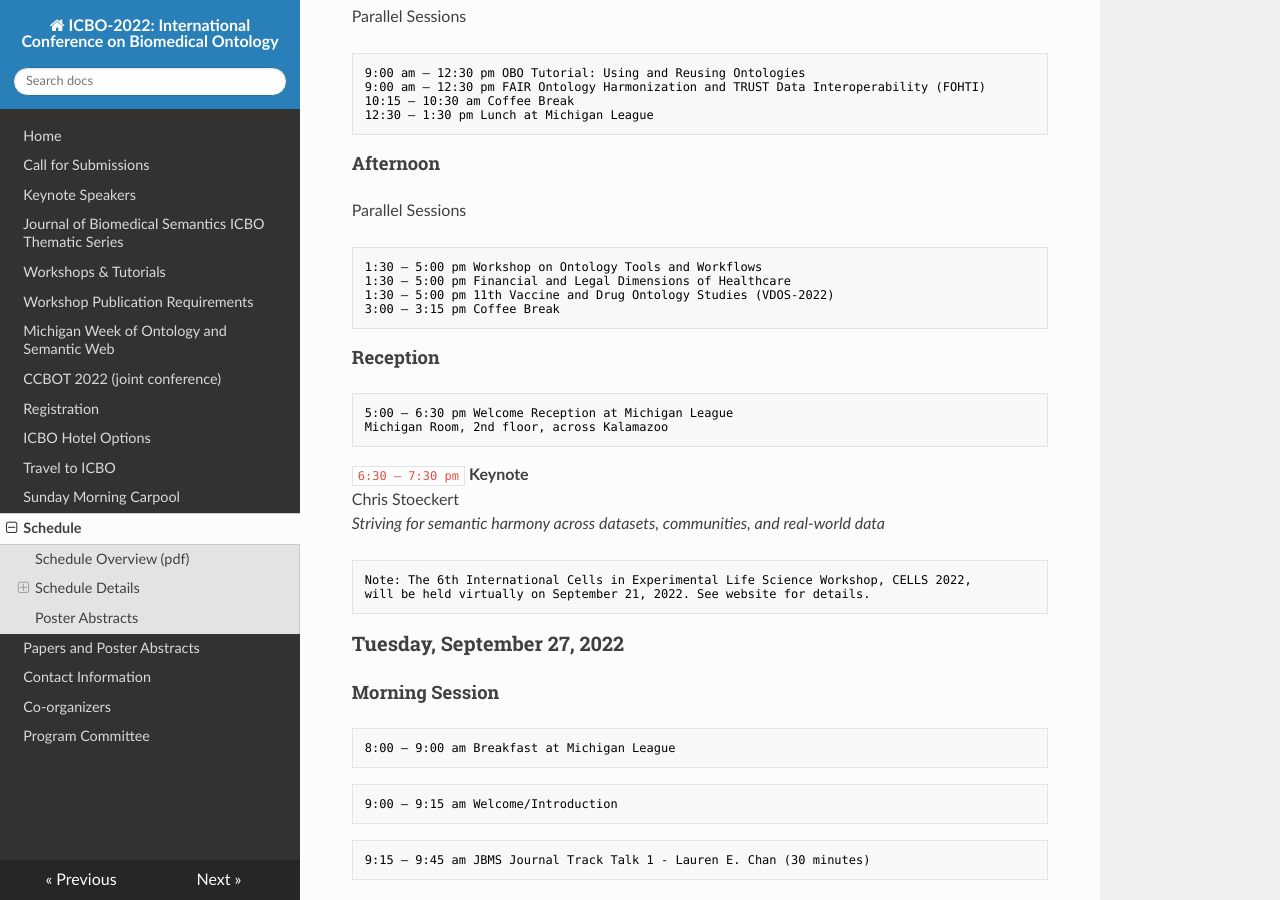
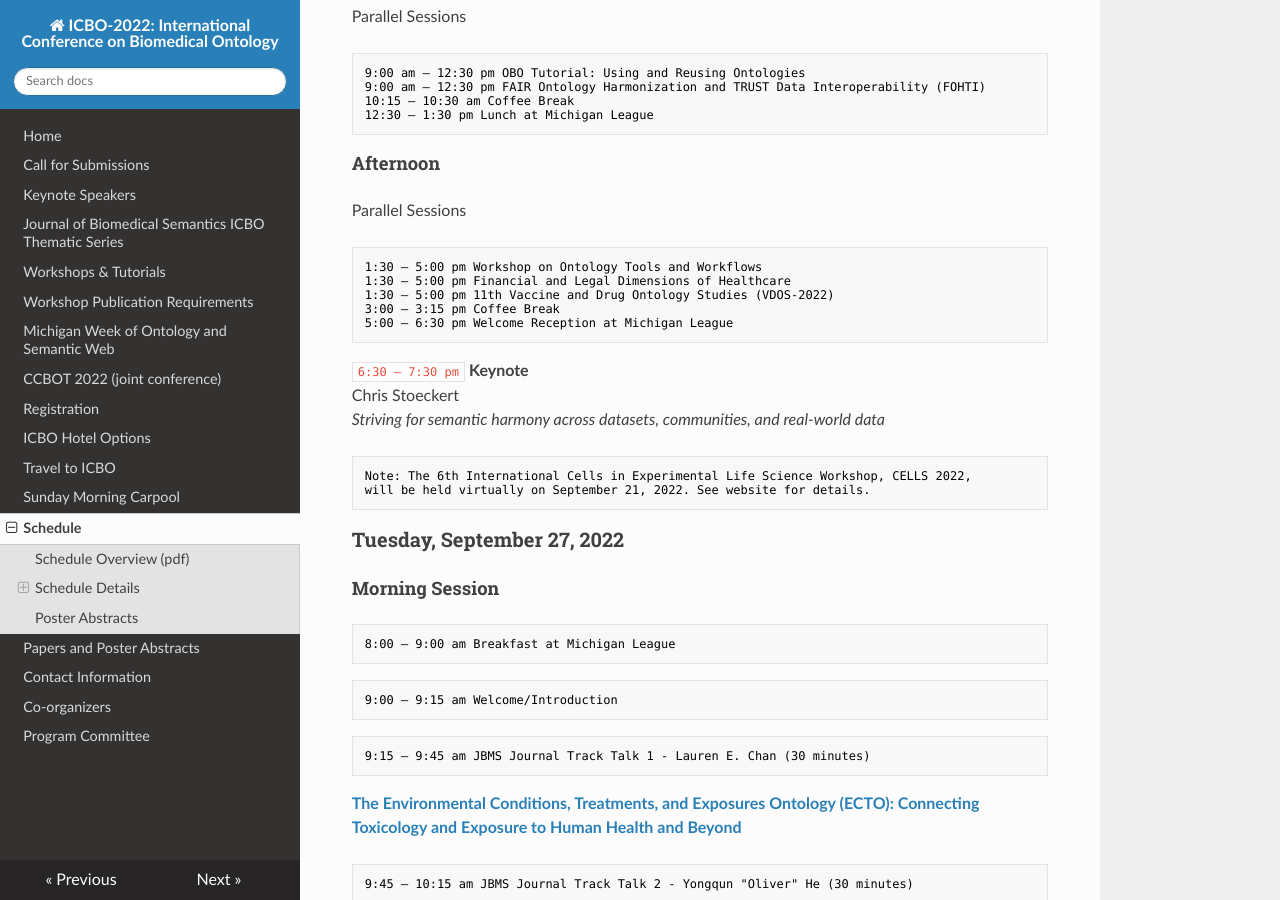
Before and after one commit to johnbeve/BFO-Organization, an MkDocs documentation site: the page built from docs/icbo-schedule.md, in a window 1280 px wide and 900 px high, scrolled down 1444 px. Built offline with MkDocs 1.6.1, drawn with Linux system fonts in a browser that asks for light colours; nearby versions of some CDN libraries.

Commit message:
Revert "update schedule"
This reverts commit 5a9ca2f2e92f461651ff7ea0331d84052af9bb07.

````diff
--- a/docs/icbo-schedule.md
+++ b/docs/icbo-schedule.md
@@ -45,11 +45,7 @@
 1:30 – 5:00 pm Financial and Legal Dimensions of Healthcare
 1:30 – 5:00 pm 11th Vaccine and Drug Ontology Studies (VDOS-2022)
 3:00 – 3:15 pm Coffee Break
-```
-#### Reception
-```txt
 5:00 – 6:30 pm Welcome Reception at Michigan League
-Michigan Room, 2nd floor, across Kalamazoo
 ```
 `6:30 – 7:30 pm` **Keynote**
 Chris Stoeckert
````
